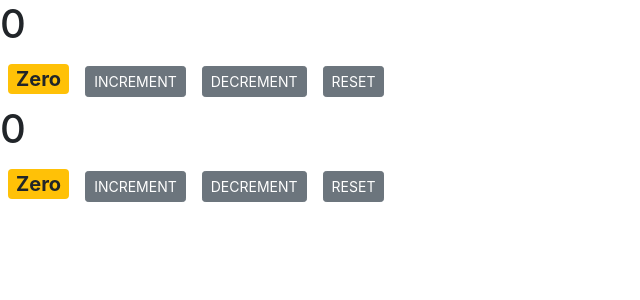
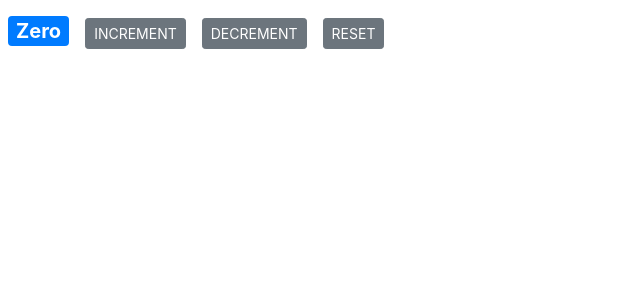
Before and after one commit to bilalahmad147/practice-reapositery-for-react, a React (Create React App) app: page / in a window 1280 px wide. Shown: the top 300 px of the page, without its empty margins (0-640 px from the left). Built offline with nearby package versions, Linux system fonts and the light colour scheme.

Commit message:
updated files

```diff
--- a/src/App.js
+++ b/src/App.js
@@ -2,14 +2,19 @@ import React, { useState } from 'react';
 import "./App.css";
 import 'bootstrap/dist/css/bootstrap.min.css';
 import Counter from './Counter';
+import CounterContext from "./createContext";
+
 
 function App() {
 
+  const initValue = 0;
+
   return (
-    <React.Fragment>
-      <Counter />
-      <Counter />
-    </React.Fragment>
+    <CounterContext.Provider value={initValue}>
+      <React.Fragment>
+        <Counter />
+      </React.Fragment>
+    </CounterContext.Provider>
   );
 }
 
--- a/src/Counter.js
+++ b/src/Counter.js
@@ -1,11 +1,13 @@
-import React, { useState } from 'react';
+import React, { useContext, useState } from 'react';
+import CounterContext from './createContext';
 
 const Counter = () => {
-  let initialValue = 0;
-  let [isCount, setCount] = useState(initialValue);
+
+  let Counter = useContext(CounterContext);
+  let [isCount, setCount] = useState(Counter[0]);
 
   const formatCount = () => {
-    return isCount === initialValue ? "Zero" : isCount;
+    return isCount === Counter[0] ? "Zero" : isCount;
   };
 
   let classes = "badge m-2 badge-";
@@ -19,7 +21,7 @@ const Counter = () => {
       <span style={{ fontSize: 20, fontWeight: "bold" }} className={classes}>{formatCount()}</span>
       <button onClick={() => { setCount(++isCount) }} className="btn btn-secondary btn-sm m-2">INCREMENT</button>
       <button onClick={() => { setCount(--isCount) }} className="btn btn-secondary btn-sm m-2">DECREMENT</button>
-      <button onClick={() => { setCount(initialValue) }} className="btn btn-secondary btn-sm m-2">RESET</button>
+      <button onClick={() => { setCount(Counter[0]) }} className="btn btn-secondary btn-sm m-2">RESET</button>
     </React.Fragment>
   );
 }
--- /dev/null
+++ b/src/createContext.js
@@ -0,0 +1,5 @@
+import { createContext } from "react";
+
+const CounterContext = createContext(0);
+
+export default CounterContext;
```
